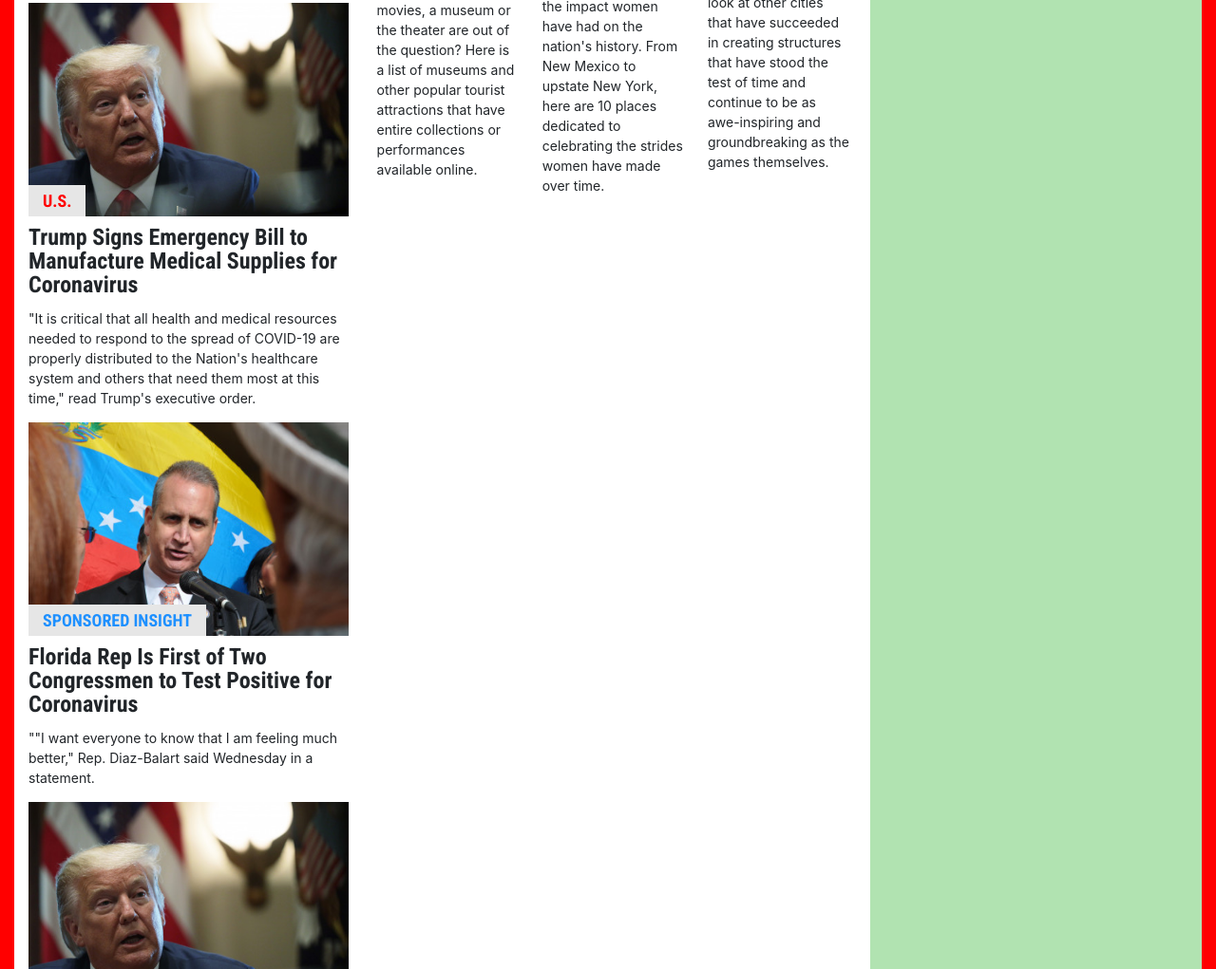
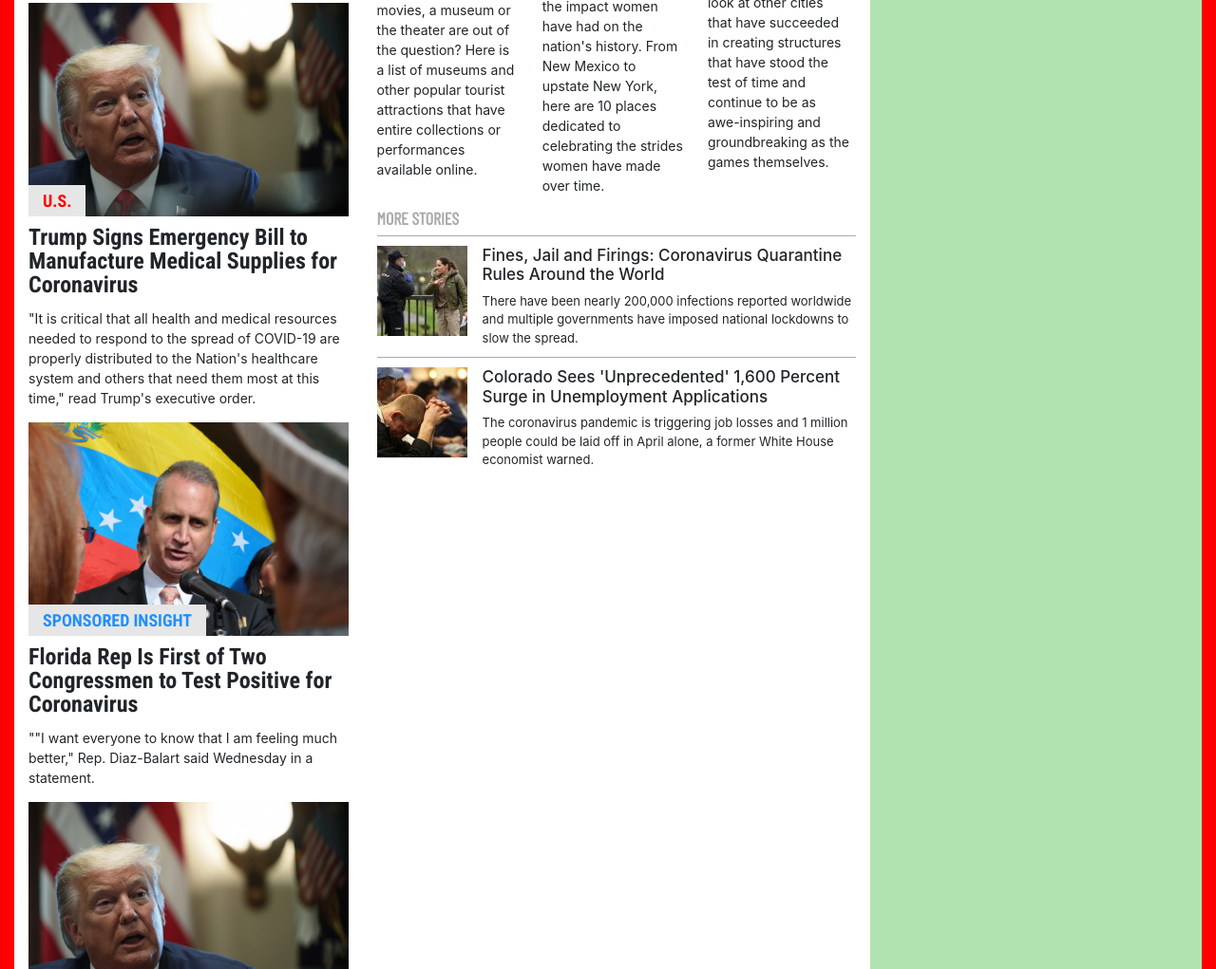
Before and after one commit to ioanniskousis/Newsweek, a plain HTML site: page index.html in a window 1280 px wide. Shown: the part 1031-2052 px from the top of the page at 95% size. Drawn offline with nearby package versions, Linux system fonts and the light colour scheme; a web font is replaced by a local one.

Commit message:
Implementation: More Stories section

```diff
--- a/css/style.css
+++ b/css/style.css
@@ -326,3 +326,21 @@ main section:nth-child(1) {
 .cultureandtravel img {
   height: 140px;
 }
+
+/* more stories */
+
+.more-content .media {
+  border-top: 1px solid #aaa;
+  padding: 10px 0;
+
+}
+
+.more-content .media-body {
+  font-size: 13px;
+
+}
+
+.more-content .mt-0 {
+  font-size: 17px;
+
+}
--- a/index.html
+++ b/index.html
@@ -68,7 +68,6 @@
               </li>
             </ul>
           </div>
-
         </nav>
         <div class="searchForm">Search</div>
       </div>
@@ -218,7 +217,25 @@
                       <p class="card-text">"While the fate of the 2020 Tokyo Olympics hangs in the balance due to the coronavirus pandemic, here's a look at other cities that have succeeded in creating structures that have stood the test of time and continue to be as awe-inspiring and groundbreaking as the games themselves.</p>
                     </div>
                   </article>
-
+                </div>
+                <div class="d-flex flex-column more-content">
+                  <div class="block-title">
+                    more stories
+                  </div>
+                  <div class="media">
+                    <img src="images/content/spain-coronavirus.jpg" class="mr-3" alt="...">
+                    <div class="media-body">
+                      <h5 class="mt-0">Fines, Jail and Firings: Coronavirus Quarantine Rules Around the World</h5>
+                      There have been nearly 200,000 infections reported worldwide and multiple governments have imposed national lockdowns to slow the spread.
+                    </div>
+                  </div>
+                  <div class="media">
+                    <img src="images/content/jobs-unemployment.jpg" class="mr-3" alt="...">
+                    <div class="media-body">
+                      <h5 class="mt-0">Colorado Sees 'Unprecedented' 1,600 Percent Surge in Unemployment Applications</h5>
+                      The coronavirus pandemic is triggering job losses and 1 million people could be laid off in April alone, a former White House economist warned.
+                    </div>
+                  </div>
                 </div>
               </div>
             </div>
```
Also changed, not shown: images/content/jobs-unemployment.jpg (added), images/content/spain-coronavirus.jpg (added).
